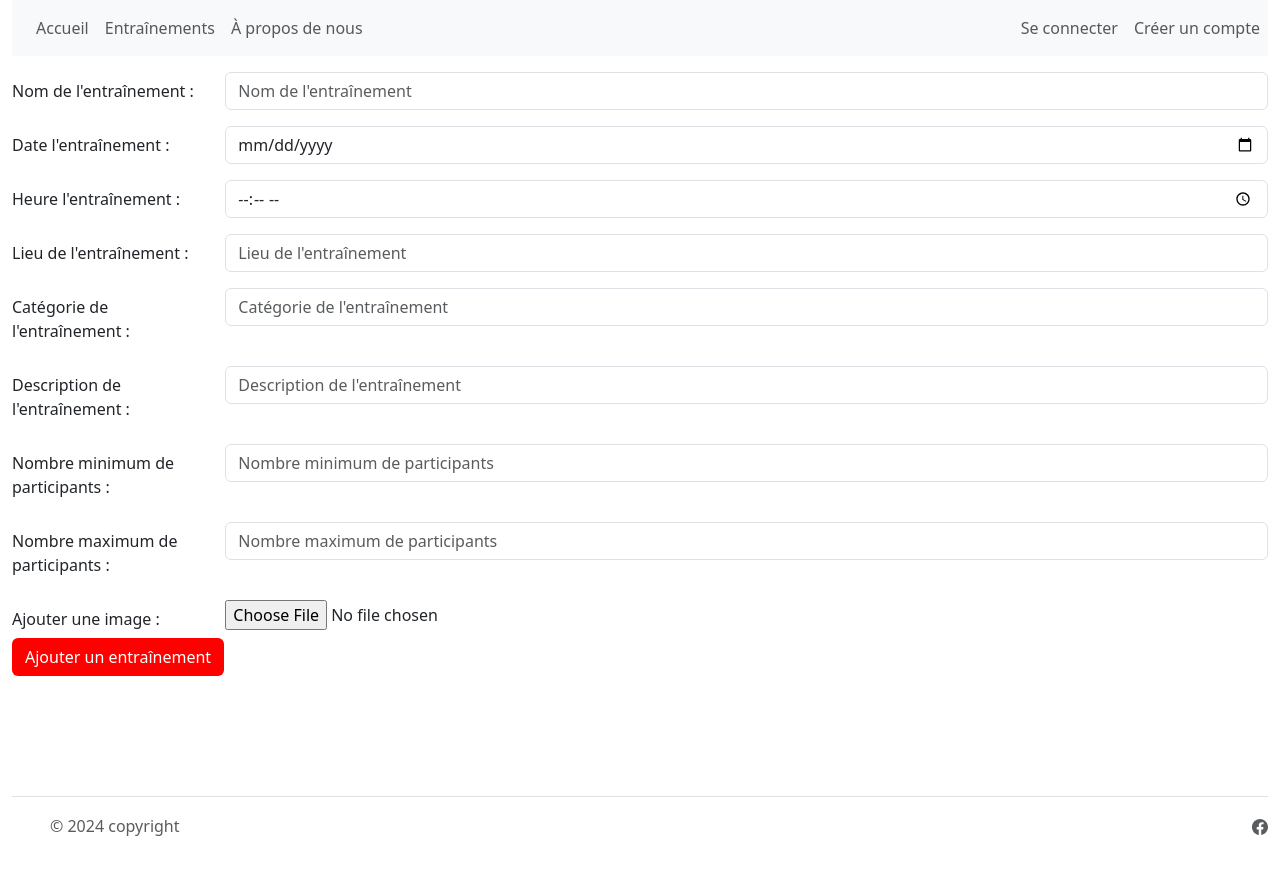
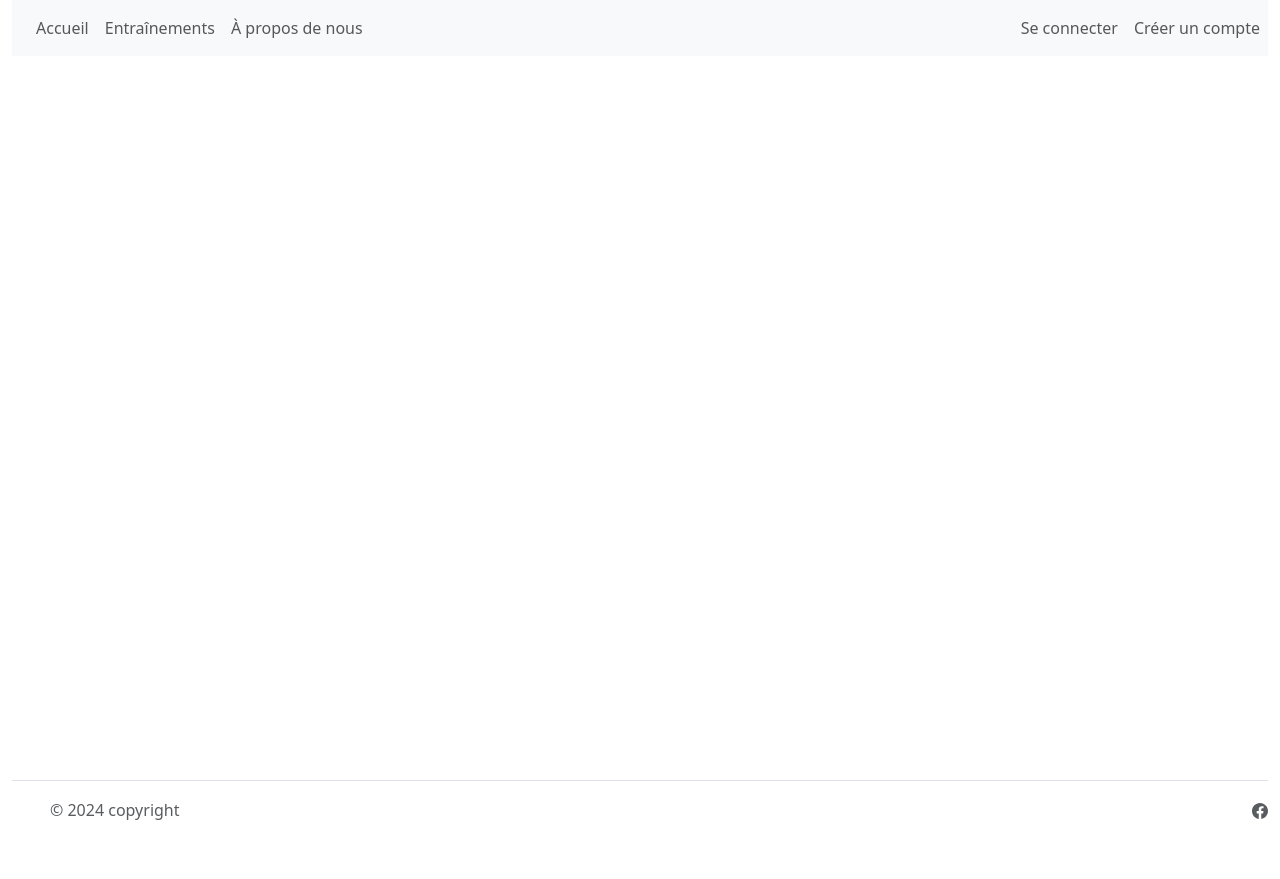
Before and after one commit to omarzinela/projet, a PHP site: page /ajouter_entrainement.php in a window 1280 px wide. After the commit the page ends 820 px from the top, so only its background shows below. Run offline with PHP 8.4, Linux system fonts and the light colour scheme.

Commit message:
Ajout page création entraînement

```diff
--- a/ajouter_entrainement.php
+++ b/ajouter_entrainement.php
@@ -1,63 +1,60 @@
 <?php include_once 'composant/header.php'; ?>
-
-<form>
+<?php if(!@$_SESSION['EstAdmin']):
+    $_SESSION['Warn'] = "Vous N'êtes pas admin!";
+    include_once('composant/notification.php');
+else:?>
+<form action="bdd/bddAjouterEntrainement.php" method="POST" enctype="multipart/form-data">
     <div class="form-group row mt-3">
         <label for="nom_entraînement" class="col-sm-2 col-form-label">Nom de l'entraînement :</label>
         <div class="col-sm-10">
-            <input type="text" class="form-control" id="nom_entraînement" placeholder="Nom de l'entraînement" required>
+            <input type="text" class="form-control" id="nom_entraînement" name="nom" placeholder="Nom de l'entraînement" required>
         </div>
     </div>
     <div class="form-group row mt-3">
         <label for="date_entraînement" class="col-sm-2 col-form-label">Date l'entraînement :</label>
         <div class="col-sm-10">
-            <input type="date" class="form-control" id="date_entraînement" placeholder="Date de l'entraînement" required>
+            <input type="date" class="form-control" id="date_entraînement" name="date" placeholder="Date de l'entraînement" required>
         </div>
     </div>
     <div class="form-group row mt-3">
         <label for="heure_entraînement" class="col-sm-2 col-form-label">Heure l'entraînement :</label>
         <div class="col-sm-10">
-            <input type="time" class="form-control" id="heure_entraînement" placeholder="Heure de l'entraînement" required>
+            <input type="time" class="form-control" id="heure_entraînement" name="heure" placeholder="Heure de l'entraînement" required>
         </div>
     </div>
     <div class="form-group row mt-3">
         <label for="lieu" class="col-sm-2 col-form-label">Lieu de l'entraînement :</label>
         <div class="col-sm-10">
-            <input type="text" class="form-control" id="lieu" placeholder="Lieu de l'entraînement" required>
+            <input type="text" class="form-control" id="lieu" name="lieu" placeholder="Lieu de l'entraînement" required>
         </div>
     </div>
     <div class="form-group row mt-3">
         <label for="catégorie" class="col-sm-2 col-form-label">Catégorie de l'entraînement :</label>
         <div class="col-sm-10">
-            <input type="text" class="form-control" id="catégorie" placeholder="Catégorie de l'entraînement" required>
+            <input type="text" class="form-control" id="catégorie" name="catégorie" placeholder="Catégorie de l'entraînement" required>
         </div>
     </div>
     <div class="form-group row mt-3">
         <label for="description" class="col-sm-2 col-form-label">Description de l'entraînement :</label>
         <div class="col-sm-10">
-            <input type="text" class="form-control" id="description" rows="3" placeholder="Description de l'entraînement" required>
-        </div>
-    </div>
-    <div class="form-group row mt-3">
-        <label for="participants_min" class="col-sm-2 col-form-label">Nombre minimum de participants :</label>
-        <div class="col-sm-10">
-            <input type="number" class="form-control" id="particpants_min" placeholder="Nombre minimum de participants" min="1" required>
+            <input type="text" class="form-control" id="description" name="description" rows="3" placeholder="Description de l'entraînement" required>
         </div>
     </div>
     <div class="form-group row mt-3">
         <label for="participants_max" class="col-sm-2 col-form-label">Nombre maximum de participants :</label>
         <div class="col-sm-10">
-            <input type="number" class="form-control" id="particpants_max" placeholder="Nombre maximum de participants" min="1" required>
+            <input type="number" class="form-control" id="participants_max" name="participants_max" placeholder="Nombre maximum de participants" min="1" required>
         </div>
     </div>
     <div class="form-group row mt-3">
         <label for="image" class="col-sm-2 col-form-label">Ajouter une image :</label>
         <div class="col-sm-10">
-            <input type="file" class="form-control-file" id="image" accept="image/*">
+            <input type="file" class="form-control-file" id="image" name="image" accept="image/*">
         </div>
     </div>
 
     <button type="submit" class="btn btn-color mb-2">Ajouter un entraînement </button>
 
 </form>
-
-<?php include_once 'composant/footer.php'; ?>
+<?php endif;
+include_once 'composant/footer.php'; ?>
```
Also changed, not shown: bdd/bddAjouterEntrainement.php (added, +33 -0 lines).
